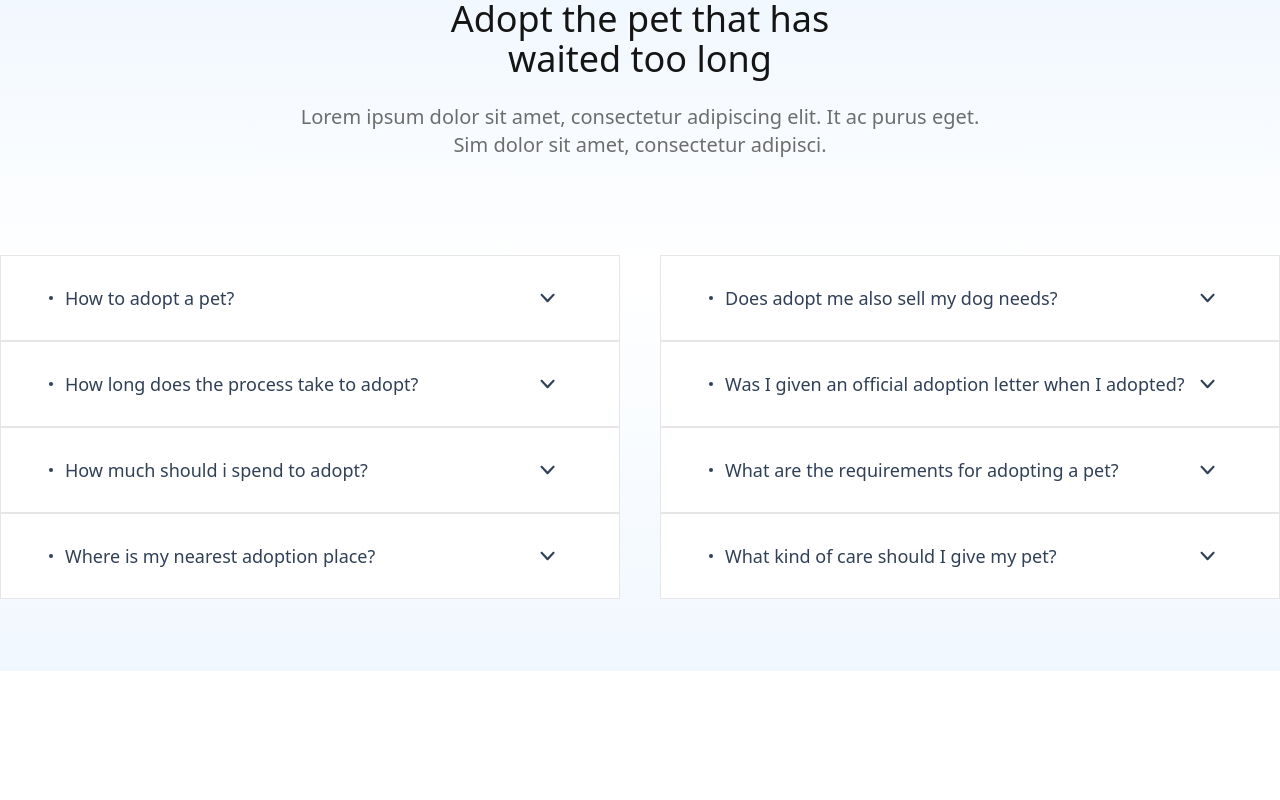
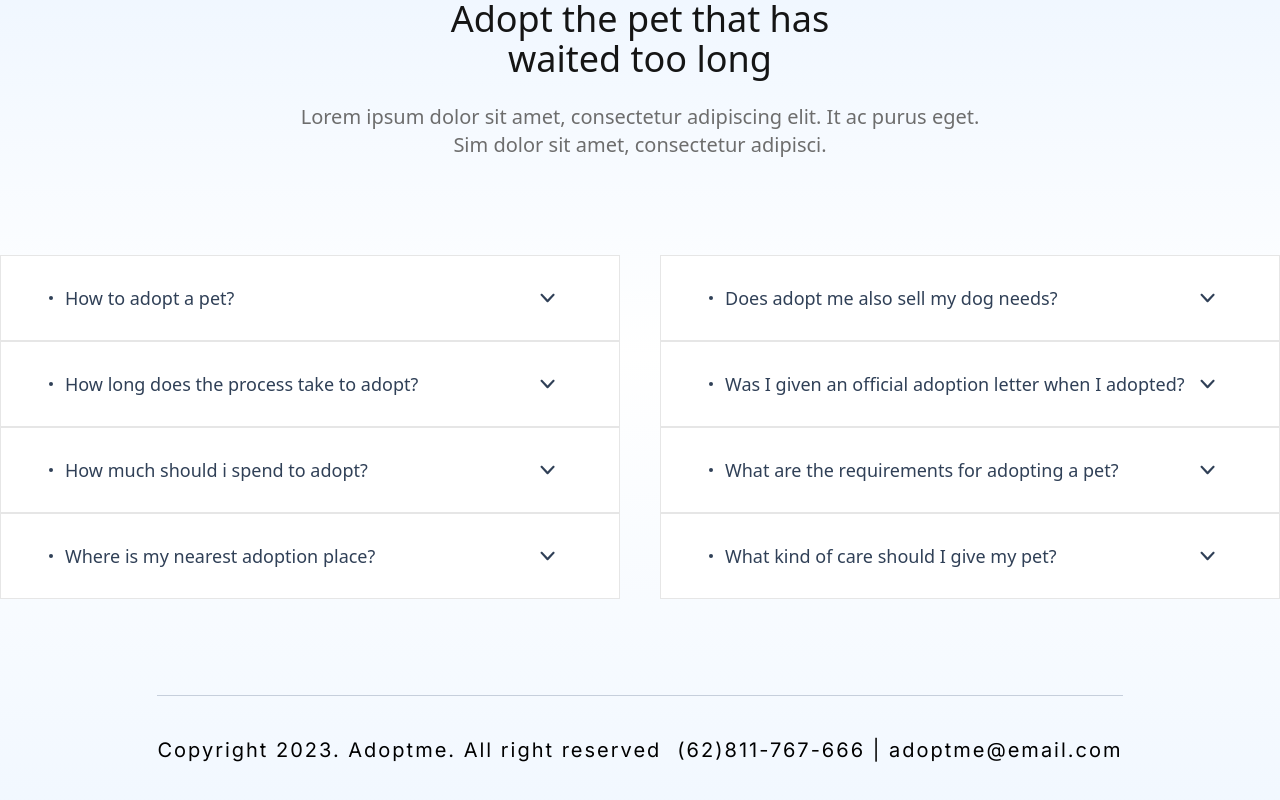
Before and after one commit to anwsaif/adoptme-landing-page, a React (Vite) app: page / in a window 1280 px wide. Shown: the part 2703-3503 px from the top of the page. Before the commit the page ends 3374 px from the top, so only its background shows below. Built offline with nearby package versions, Linux system fonts and the light colour scheme.

Commit message:
feat: add copyright and contact

```diff
--- a/src/sections/Footer.jsx
+++ b/src/sections/Footer.jsx
@@ -40,6 +40,12 @@ function Footer() {
             </ul>
           })}
         </div>
+        <div className='flex flex-col items-center justify-between gap-4 border-t border-[#C6CFDC] pt-5 text-center font-[Inter] tracking-widest text-black lg:flex-row lg:pt-10'>
+          <span>Copyright 2023. Adoptme. All right reserved</span>
+          <span>
+            <a href="tel:+62811767666">(62)811-767-666</a> | <a href='mailto:adoptme@email.com'>adoptme@email.com</a>
+          </span>
+        </div>
       </div>
     </footer>
   )
```
